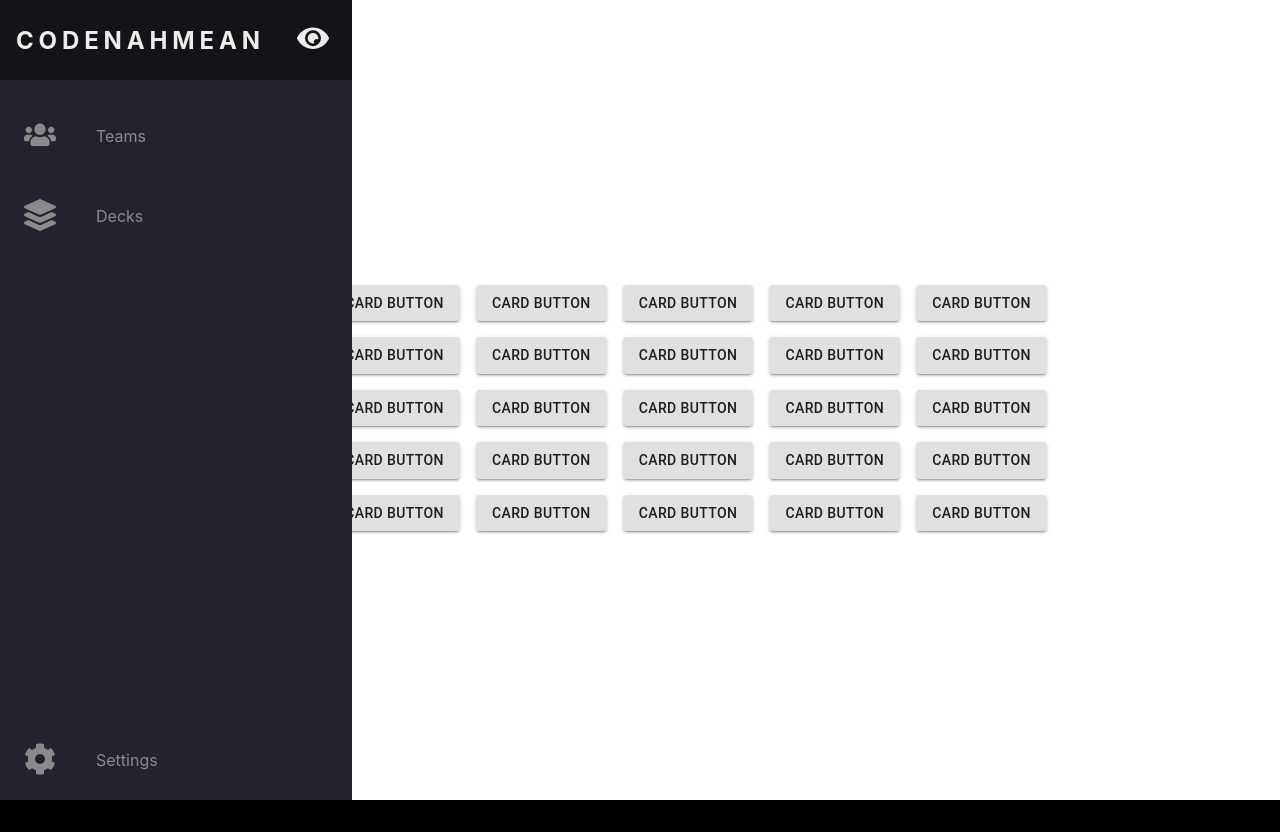
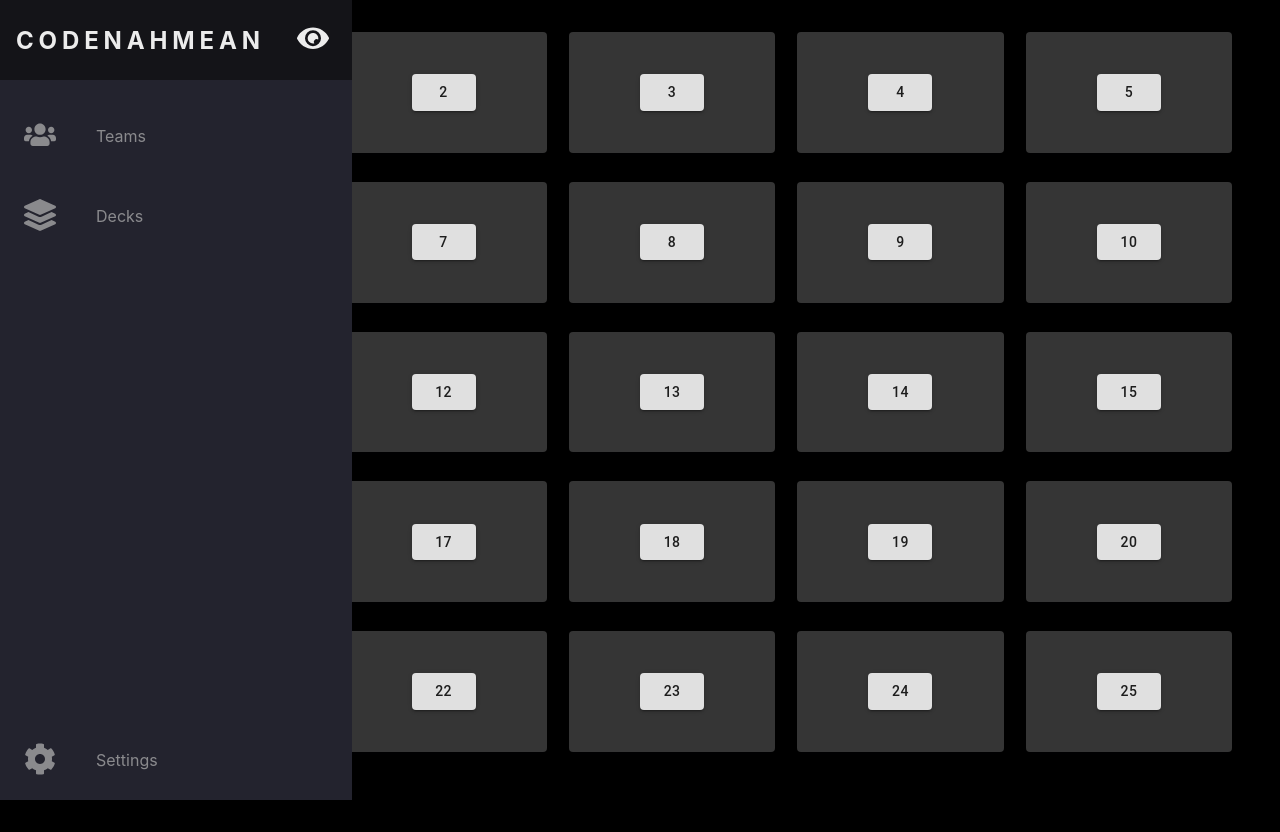
Before and after one commit to hank0cean/WordMasters, a React (Create React App) app: page /game in a window 1280 px wide. After the commit the page ends 800 px from the top, so only its background shows below. Built offline with nearby package versions, Linux system fonts and the light colour scheme.

Commit message:
game board grid

```diff
--- a/src/components/card.jsx
+++ b/src/components/card.jsx
@@ -7,7 +7,8 @@ function Card(props) {
 
   return (
     <span className="card">
-      <Button variant="contained">card button</Button>
+      <Button variant="contained">{props.cardNumber}</Button>
+
     </span>
   );
 }
--- a/src/components/gameBoard.jsx
+++ b/src/components/gameBoard.jsx
@@ -5,29 +5,16 @@ import './../styles/gameBoard.css'
 
 class GameBoard extends Component {
 
-  renderRow(id_number) {
-    const id = 'row-' + id_number;
+  render() {
+    let i = 1;
+    return (
+      <div className="gameBoardGrid">
+        {this.props.cardList.map(card => {
+          return <Card cardData={card} cardNumber={i++} />
+        })}
 
-    return (
-      <div className="boardRow" id={id}>
-        <Card />
-        <Card />
-        <Card />
-        <Card />
-        <Card />
       </div>
-    );
-  }
 
-  render() {
-    return (
-      <div className="gameBoard">
-        {this.renderRow(1)}
-        {this.renderRow(2)}
-        {this.renderRow(3)}
-        {this.renderRow(4)}
-        {this.renderRow(5)}
-      </div>
     );
   }
 }
--- a/src/components/gameContainer.jsx
+++ b/src/components/gameContainer.jsx
@@ -10,13 +10,21 @@ class GameContainer extends Component {
 		this.state = {
 
 		};
+
 	}
 
+
 	render() {
+		let cardList = ['hello', 'world', 'hello', 'world', 'hello',
+										'world', 'hello', 'world', 'hello', 'world',
+										'hello', 'world', 'hello', 'world', 'hello',
+										'world', 'hello', 'world', 'hello', 'world',
+										'hello', 'world', 'hello', 'world', 'hello',];
+
 		return (
 			<div className="gameContainer">
 				<GameNavbar />
-				<GameBoard />
+				<GameBoard cardList={cardList} />
 			</div>
 		);
 	}
--- a/src/styles/card.css
+++ b/src/styles/card.css
@@ -1,6 +1,26 @@
+
 .card {
-  margin-left: 1rem;
-  padding: 0px;
+	display: flex;
+	flex-direction: column;
+	justify-content: center;
+	align-items: center;
+	background: #353535;
+	font-size: 2rem;
+	color: rgba(red, green, blue, alpha);
+	box-shadow: rgba(3, 8, 20, 0.1) 0px 0.15rem 0.5rem, rgba(2, 8, 20, 0.1) 0px 0.075rem 0.175rem;
+	height: 100%;
+  width: 100%;
+	border-radius: 4px;
+	transition: all 750ms;
+	overflow: hidden;
+	background-size: cover;
+	background-position: center;
+  background-repeat: no-repeat;
+}
+
+.card:hover {
+	box-shadow: rgba(2, 8, 20, 0.1) 0px 0.35rem 1.175rem, rgba(2, 8, 20, 0.08) 0px 0.175rem 0.5rem;
+	transform: translateY(1px) scale(1.1);
 }
 
 button {
--- a/src/styles/gameBoard.css
+++ b/src/styles/gameBoard.css
@@ -1,15 +1,12 @@
-.gameBoard {
-  display: flex;
-  flex-direction: column;
-  justify-content: center;
-  align-items: center;
-  margin-left: 5rem;
-  padding: 1rem;
-  height: 100vh;
+
+.gameBoardGrid {
+  display: grid;
+  grid-template-columns: repeat(5, minmax(10px, 400px));
+  grid-template-rows: repeat(5, minmax(10px, 1fr));
+  padding: 2rem;
+  padding-right: 3rem;
+  padding-bottom: 3rem;
+  gap: 4% 2%;
   float: none;
   z-index: 1;
 }
-
-.boardRow {
-  margin-bottom: 1rem;
-}
--- a/src/styles/gameContainer.css
+++ b/src/styles/gameContainer.css
@@ -1,4 +1,7 @@
 .gameContainer {
+  display: grid;
+  grid-template-columns: 5rem auto;
   height: 100vh;
-  position: relative;
+  width: 100vw;
+  position: fixed;
 }
--- a/src/styles/gameNavbar.css
+++ b/src/styles/gameNavbar.css
@@ -2,10 +2,8 @@
   top: 0;
   width: 5rem;
   height: 100vh;
-  position: fixed;
   background-color: var(--bg-primary);
   transition: width var(--transition-speed) ease;
-  overflow: visible;
   z-index: 2;
 }
 
```
